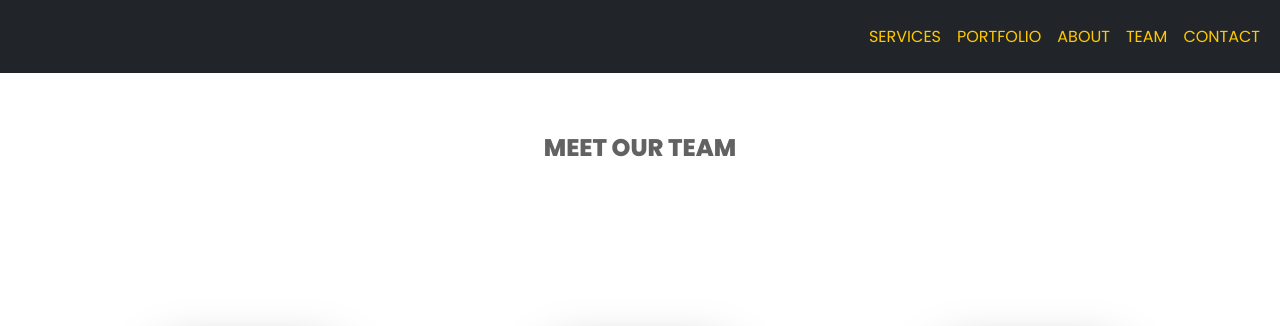
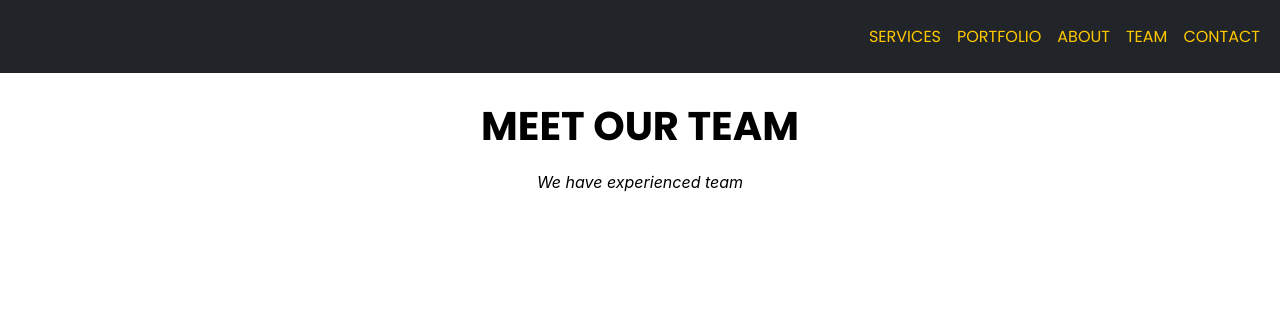
Before and after one commit to aghnata/dts-html-css, a plain HTML site: page team-pages.html in a window 1280 px wide. Shown: the top 326 px of the page. Drawn offline with Linux system fonts and the light colour scheme.

Commit message:
update page services

```diff
--- a/css/base.css
+++ b/css/base.css
@@ -1,4 +1,60 @@
 @import url('https://fonts.googleapis.com/css?family=Poppins:200,300,400,500,600,700,800,900&display=swap');
+
+:root {
+    --bs-blue: #0d6efd;
+    --bs-indigo: #6610f2;
+    --bs-purple: #6f42c1;
+    --bs-pink: #d63384;
+    --bs-red: #dc3545;
+    --bs-orange: #fd7e14;
+    --bs-yellow: #ffc800;
+    --bs-green: #198754;
+    --bs-teal: #20c997;
+    --bs-cyan: #0dcaf0;
+    --bs-white: #fff;
+    --bs-gray: #6c757d;
+    --bs-gray-dark: #343a40;
+    --bs-gray-100: #f8f9fa;
+    --bs-gray-200: #e9ecef;
+    --bs-gray-300: #dee2e6;
+    --bs-gray-400: #ced4da;
+    --bs-gray-500: #adb5bd;
+    --bs-gray-600: #6c757d;
+    --bs-gray-700: #495057;
+    --bs-gray-800: #343a40;
+    --bs-gray-900: #212529;
+    --bs-primary: #ffc800;
+    --bs-secondary: #6c757d;
+    --bs-success: #198754;
+    --bs-info: #0dcaf0;
+    --bs-warning: #ffc800;
+    --bs-danger: #dc3545;
+    --bs-light: #f8f9fa;
+    --bs-dark: #212529;
+    --bs-primary-rgb: 255, 200, 0;
+    --bs-secondary-rgb: 108, 117, 125;
+    --bs-success-rgb: 25, 135, 84;
+    --bs-info-rgb: 13, 202, 240;
+    --bs-warning-rgb: 255, 200, 0;
+    --bs-danger-rgb: 220, 53, 69;
+    --bs-light-rgb: 248, 249, 250;
+    --bs-dark-rgb: 33, 37, 41;
+    --bs-white-rgb: 255, 255, 255;
+    --bs-black-rgb: 0, 0, 0;
+    --bs-body-rgb: 33, 37, 41;
+    --bs-font-sans-serif: system-ui, -apple-system, "Segoe UI", Roboto, "Helvetica Neue", Arial, "Noto Sans", "Liberation Sans", sans-serif, "Apple Color Emoji", "Segoe UI Emoji", "Segoe UI Symbol", "Noto Color Emoji";
+    --bs-font-monospace: SFMono-Regular, Menlo, Monaco, Consolas, "Liberation Mono", "Courier New", monospace;
+    --bs-gradient: linear-gradient(180deg, rgba(255, 255, 255, 0.15), rgba(255, 255, 255, 0));
+    --bs-body-font-family: Roboto Slab, -apple-system, BlinkMacSystemFont, Segoe UI, Roboto, Helvetica Neue, Arial, sans-serif, Apple Color Emoji, Segoe UI Emoji, Segoe UI Symbol, Noto Color Emoji;
+    --bs-body-font-size: 1rem;
+    --bs-body-font-weight: 400;
+    --bs-body-line-height: 1.5;
+    --bs-body-color: #212529;
+    --bs-body-bg: #fff;
+}
+
+
+
 .base-font{
     font-family: 'Poppins', sans-serif;
 }
@@ -11,7 +67,10 @@
     /* padding-top: 0.5rem;
     padding-bottom: 0.5rem; */
   }
-
+  .text-primary {
+    --bs-text-opacity: 1;
+    color: rgba(var(--bs-primary-rgb), var(--bs-text-opacity)) !important;
+  }
 .navbar-nav{
     flex-direction: row;
 }
--- a/team-pages.html
+++ b/team-pages.html
@@ -14,7 +14,7 @@
         <div class="container">
             <div class="collapse navbar-collapse" id="navbarResponsive">
                 <ul class="navbar-nav text-uppercase ms-auto py-3 py-lg-0">
-                    <li class="nav-item"><a class="nav-link" href="#services">Services</a></li>
+                    <li class="nav-item"><a class="nav-link" href="services.html">Services</a></li>
                     <li class="nav-item"><a class="nav-link" href="#portfolio">Portfolio</a></li>
                     <li class="nav-item"><a class="nav-link" href="#about">About</a></li>
                     <li class="nav-item"><a class="nav-link" href="#team">Team</a></li>
@@ -24,8 +24,13 @@
         </div>
     </nav>
     <section class="page-section">
-        <div class="heading-page">
+        <div class="container">
+            <!-- <div class="heading-page">
                 <h1>MEET OUR TEAM</h1>
+            </div> -->
+            <div class="text-center">
+                <h2 class="section-heading text-uppercase">MEET OUR TEAM</h2>
+                <h3 class="section-subheading text-muted">We have experienced team</h3>
             </div>
             <div class="main-team">
                 <div class="card">
@@ -126,6 +131,7 @@
                     </div>
                 </div>
             </div>
+        </div>
     </section>
 </body>
 </html>
```
Also changed, not shown: services.html (+1 -1 lines). Lines whose indentation alone changed are shown as unchanged.
